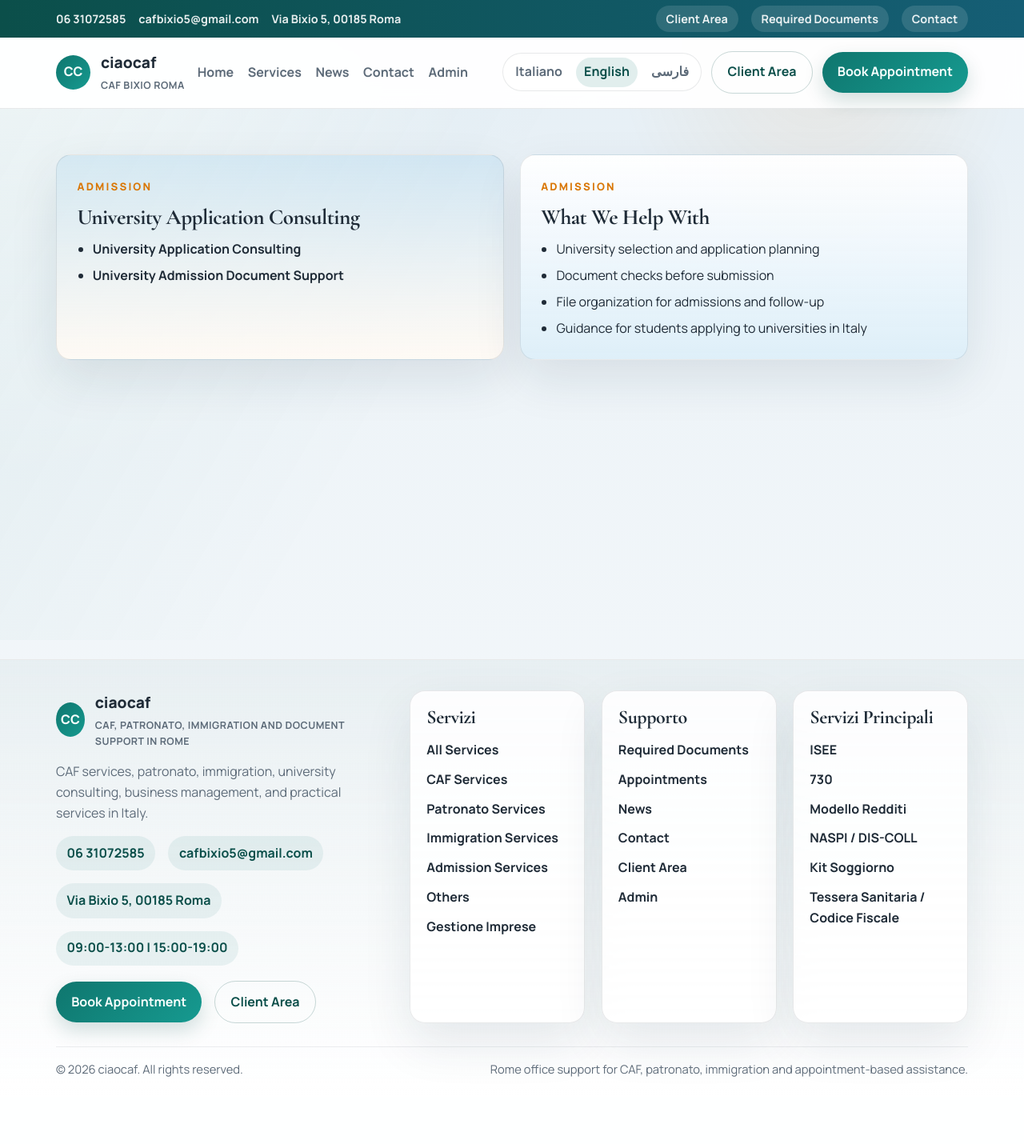
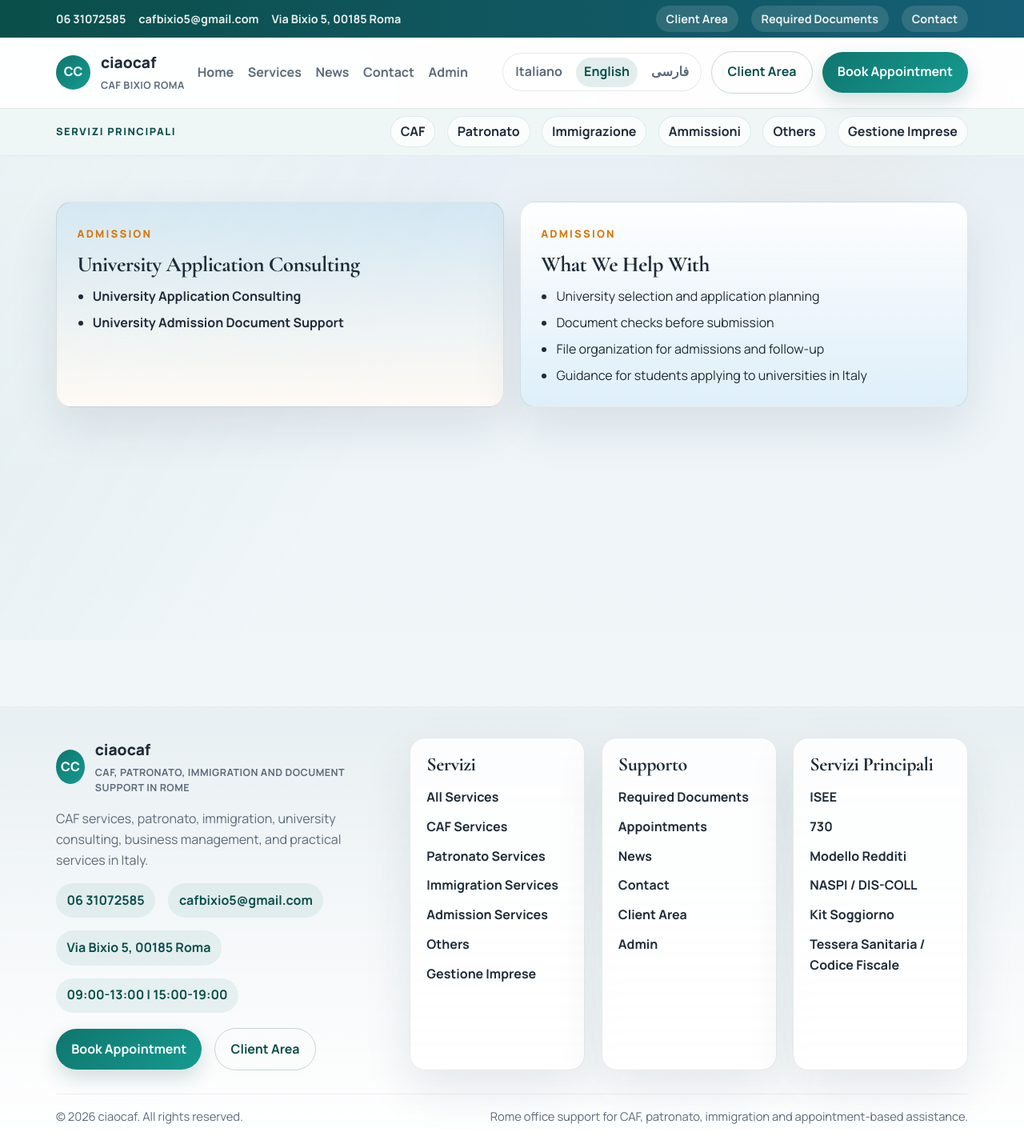
Before and after one commit to ananthareddykunreddy/italia-caf-immigration-site, a Flask app: page /admission-services in a window 1280 px wide. Shown: the whole page at 80% size. Before the commit the page ends 1346 px from the top, so only its background shows below. Run offline with Flask 3, Linux system fonts and the light colour scheme.

Commit message:
Add sub header service sections

```diff
--- a/static/styles.css
+++ b/static/styles.css
@@ -234,6 +234,48 @@ a {
 
 .nav-links a:hover::after {
   transform: scaleX(1);
+}
+
+.subnav {
+  border-top: 1px solid rgba(31, 43, 55, 0.08);
+  background: rgba(15, 118, 110, 0.06);
+}
+
+.subnav-wrap {
+  display: flex;
+  align-items: center;
+  justify-content: space-between;
+  gap: 1rem;
+  padding: 0.6rem 0;
+}
+
+.subnav-label {
+  font-size: 0.8rem;
+  letter-spacing: 0.12em;
+  text-transform: uppercase;
+  color: var(--brand-dark);
+  font-weight: 800;
+}
+
+.subnav-links {
+  display: flex;
+  flex-wrap: wrap;
+  gap: 0.9rem;
+}
+
+.subnav-links a {
+  text-decoration: none;
+  font-weight: 700;
+  color: var(--text);
+  padding: 0.35rem 0.75rem;
+  border-radius: 999px;
+  background: rgba(255, 255, 255, 0.7);
+  border: 1px solid rgba(15, 118, 110, 0.12);
+}
+
+.subnav-links a:hover {
+  color: var(--brand-dark);
+  border-color: rgba(15, 118, 110, 0.28);
 }
 
 .header-actions {
@@ -1164,6 +1206,11 @@ a {
     flex-wrap: wrap;
   }
 
+  .subnav-wrap {
+    flex-direction: column;
+    align-items: flex-start;
+  }
+
   .updates-strip-head {
     flex-wrap: wrap;
   }
--- a/templates/base.html
+++ b/templates/base.html
@@ -54,6 +54,19 @@
           </div>
           <a class="btn btn-small btn-outline" href="{{ url_for('client_area') }}">{{ t('nav_client_area') }}</a>
           <a class="btn btn-small" href="{{ url_for('appointments') }}">{{ t('nav_book') }}</a>
+        </div>
+      </div>
+    </div>
+    <div class="subnav">
+      <div class="container subnav-wrap">
+        <span class="subnav-label">Servizi principali</span>
+        <div class="subnav-links">
+          <a href="{{ url_for('caf_services') }}">CAF</a>
+          <a href="{{ url_for('patronato_services') }}">Patronato</a>
+          <a href="{{ url_for('immigration_services') }}">Immigrazione</a>
+          <a href="{{ url_for('admission_services') }}">Ammissioni</a>
+          <a href="{{ url_for('support_services') }}">Others</a>
+          <a href="{{ url_for('business_services') }}">Gestione Imprese</a>
         </div>
       </div>
     </div>
```
